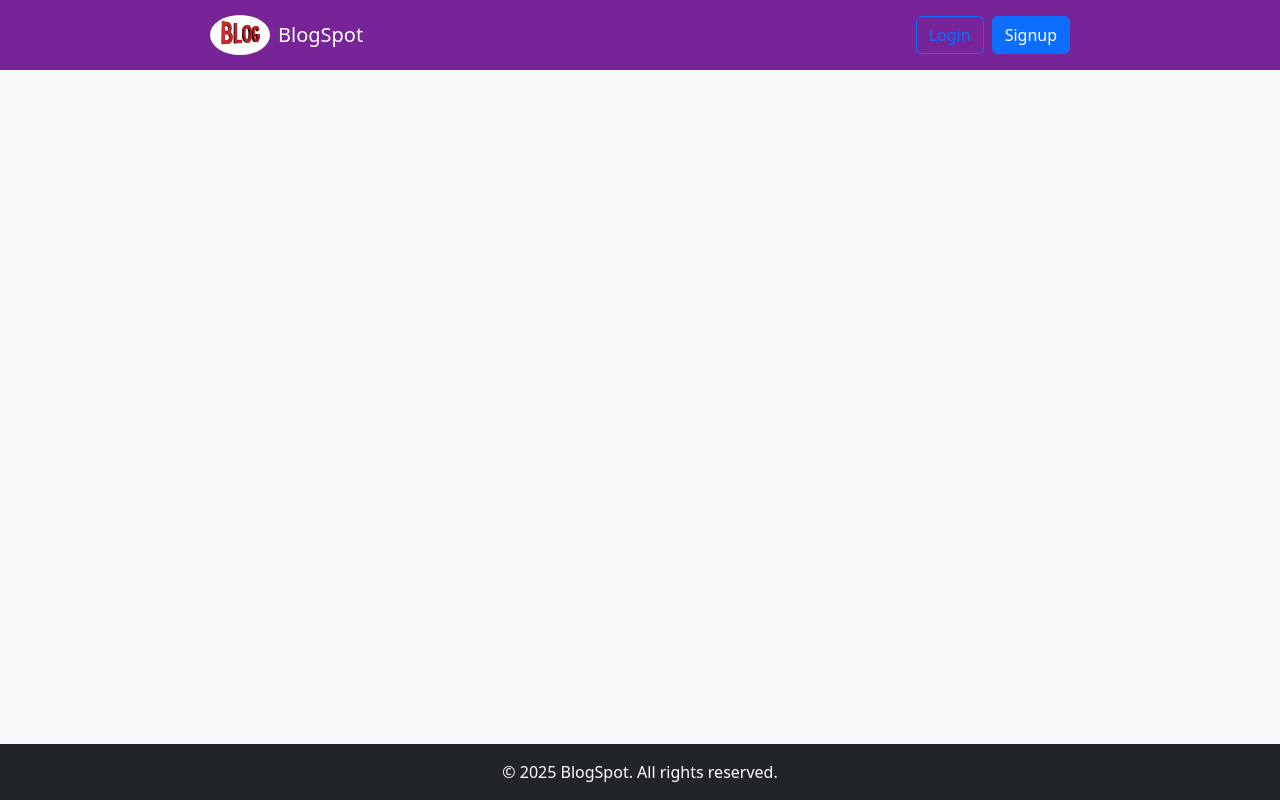
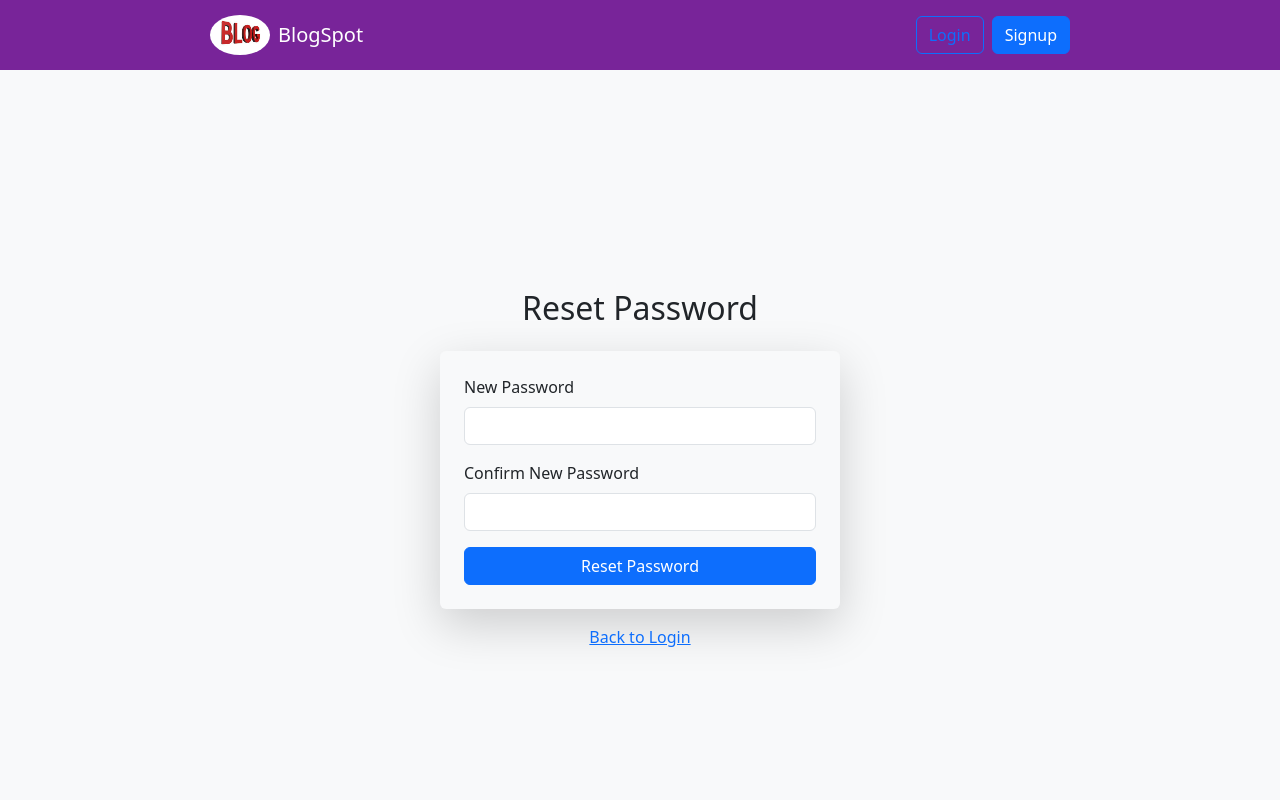
Before and after one commit to Komal-Dinodia/blogspot-ui, a React (Vite) app: page /reset-password/1/1 in a window 1280 px wide. Shown: the top 800 px of the page. Built offline with nearby package versions, Linux system fonts and the light colour scheme; no server answers.

Commit message:
change url

```diff
--- a/src/App.jsx
+++ b/src/App.jsx
@@ -7,12 +7,14 @@ import Footer from "./Footer";
 import Signup from "./Signup";
 import Login from "./Login";
 import BlogDetail from "./BlogDetail";
-import { AuthProvider } from "./AuthContext"; // Import AuthProvider
-import VerifyEmail  from "./VerifyEmail";
+import { AuthProvider } from "./AuthContext";
+import VerifyEmail from "./VerifyEmail";
+import ForgotPassword from "./ForgotPassword";
+import ResetPassword from "./ResetPassword"; // ✅ Import ResetPassword
 
 const App = () => {
   return (
-    <AuthProvider> {/* ✅ Wrap the whole app inside AuthProvider */}
+    <AuthProvider>
       <Router>
         <div className="d-flex flex-column min-vh-100">
           <Navbar />
@@ -21,9 +23,11 @@ const App = () => {
               <Route path="/" element={<Blog />} />
               <Route path="/signup" element={<Signup />} />
               <Route path="/login" element={<Login />} />
-              <Route path="/my-blogs" element={<MyBlog />}/>
+              <Route path="/my-blogs" element={<MyBlog />} />
               <Route path="/post/:slug" element={<BlogDetail />} />
               <Route path="/verify-email/:key" element={<VerifyEmail />} />
+              <Route path="/forgot-password" element={<ForgotPassword />} />
+              <Route path="/reset-password/:uid/:token" element={<ResetPassword />} /> {/* ✅ Added Reset Password Route */}
             </Routes>
           </div>
           <Footer />
--- /dev/null
+++ b/src/ForgotPassword.jsx
@@ -0,0 +1,81 @@
+import React, { useState } from "react";
+import { useNavigate } from "react-router-dom";
+import { Container, Form, Button, Alert, Spinner } from "react-bootstrap";
+
+const ForgotPassword = () => {
+  const [email, setEmail] = useState("");
+  const [loading, setLoading] = useState(false);
+  const [message, setMessage] = useState(null);
+  const [error, setError] = useState(null);
+  const navigate = useNavigate();
+
+  const handleSubmit = async (e) => {
+    e.preventDefault();
+    setLoading(true);
+    setMessage(null);
+    setError(null);
+
+    try {
+      const response = await fetch(`${import.meta.env.VITE_API_URL}auth/password/reset/`, {
+        method: "POST",
+        headers: { "Content-Type": "application/json" },
+        body: JSON.stringify({ email }),
+      });
+
+      const data = await response.json();
+      setLoading(false);
+
+      if (response.ok) {
+        setMessage("Password reset email has been sent. Check your inbox.");
+        setEmail(""); // Clear form input after successful request
+      } else {
+        setError(data.detail || "Something went wrong! Please try again.");
+      }
+    } catch (error) {
+      setLoading(false);
+      setError("An error occurred. Please try again later.");
+    }
+  };
+
+  return (
+    <Container className="d-flex justify-content-center align-items-center" style={{ minHeight: "100vh" }}>
+      <div className="w-100" style={{ maxWidth: "400px" }}>
+        <h2 className="text-center mb-4">Forgot Password</h2>
+        {message && <Alert variant="success">{message}</Alert>}
+        {error && <Alert variant="danger">{error}</Alert>}
+        <Form onSubmit={handleSubmit} className="p-4 shadow-lg rounded bg-light">
+          <Form.Group className="mb-3">
+            <Form.Label>Email Address</Form.Label>
+            <Form.Control
+              type="email"
+              value={email}
+              onChange={(e) => setEmail(e.target.value)}
+              required
+              disabled={message !== null} // Disable input after success
+            />
+          </Form.Group>
+          <Button
+            variant="primary"
+            type="submit"
+            className="w-100"
+            disabled={loading || message !== null} // Disable button after success
+          >
+            {loading ? <Spinner as="span" animation="border" size="sm" /> : "Send Reset Link"}
+          </Button>
+        </Form>
+
+        <div className="text-center mt-3">
+          <span
+            className="text-primary"
+            style={{ cursor: "pointer", textDecoration: "underline" }}
+            onClick={() => navigate("/login")}
+          >
+            Back to Login
+          </span>
+        </div>
+      </div>
+    </Container>
+  );
+};
+
+export default ForgotPassword;
--- a/src/Login.jsx
+++ b/src/Login.jsx
@@ -4,7 +4,7 @@ import { AuthContext } from "./AuthContext"; // ✅ Import AuthContext
 import { Modal, Button, Form, Container, Row, Col, Spinner } from "react-bootstrap";
 
 const Login = () => {
-  const { login } = useContext(AuthContext); // ✅ Use login function from context
+  const { login } = useContext(AuthContext);
   const [formData, setFormData] = useState({ email: "", password: "" });
   const [loading, setLoading] = useState(false);
   const [showModal, setShowModal] = useState(false);
@@ -34,7 +34,7 @@ const Login = () => {
         setIsSuccess(true);
         setShowModal(true);
 
-        login(data.user, data.access); // ✅ Updates auth state immediately
+        login(data.user, data.access);
 
         setTimeout(() => navigate("/"), 2000);
       } else {
@@ -65,6 +65,16 @@ const Login = () => {
               <Form.Label>Password</Form.Label>
               <Form.Control type="password" name="password" value={formData.password} onChange={handleChange} required />
             </Form.Group>
+
+            <div className="d-flex justify-content-between mb-3">
+              <span
+                className="text-primary"
+                style={{ cursor: "pointer", textDecoration: "underline" }}
+                onClick={() => navigate("/forgot-password")}
+              >
+                Forgot Password?
+              </span>
+            </div>
 
             <Button variant="primary" type="submit" className="w-100" disabled={loading}>
               {loading ? <Spinner as="span" animation="border" size="sm" /> : "Login"}
--- /dev/null
+++ b/src/ResetPassword.jsx
@@ -0,0 +1,102 @@
+import React, { useState } from "react";
+import { useParams, useNavigate } from "react-router-dom";
+import { Container, Form, Button, Alert, Spinner } from "react-bootstrap";
+
+const ResetPassword = () => {
+  const { uid, token } = useParams();
+  const navigate = useNavigate();
+  const [newPassword1, setNewPassword1] = useState("");
+  const [newPassword2, setNewPassword2] = useState("");
+  const [loading, setLoading] = useState(false);
+  const [message, setMessage] = useState(null);
+  const [error, setError] = useState(null);
+
+  const handleSubmit = async (e) => {
+    e.preventDefault();
+    setLoading(true);
+    setMessage(null);
+    setError(null);
+
+    try {
+      const response = await fetch(`${import.meta.env.VITE_API_URL}auth/password/reset/confirm/`, {
+        method: "POST",
+        headers: { "Content-Type": "application/json" },
+        body: JSON.stringify({ new_password1: newPassword1, new_password2: newPassword2, uid, token }),
+      });
+
+      const data = await response.json();
+      setLoading(false);
+
+      if (response.ok) {
+        setMessage("Password reset successful! Redirecting to login...");
+        setTimeout(() => navigate("/login"), 3000); // ✅ Redirect after 3s
+      } else {
+        setError(
+          data.new_password1?.[0] ||
+          data.new_password2?.[0] ||
+          data.non_field_errors?.[0] ||
+          "Something went wrong! Please try again."
+        );
+      }
+    } catch (error) {
+      setLoading(false);
+      setError("An error occurred. Please try again later.");
+    }
+  };
+
+  return (
+    <Container className="d-flex justify-content-center align-items-center" style={{ minHeight: "100vh" }}>
+      <div className="w-100" style={{ maxWidth: "400px" }}>
+        <h2 className="text-center mb-4">Reset Password</h2>
+
+        {message && <Alert variant="success">{message}</Alert>}
+        {error && <Alert variant="danger">{error}</Alert>}
+
+        <Form onSubmit={handleSubmit} className="p-4 shadow-lg rounded bg-light">
+          <Form.Group className="mb-3">
+            <Form.Label>New Password</Form.Label>
+            <Form.Control
+              type="password"
+              value={newPassword1}
+              onChange={(e) => setNewPassword1(e.target.value)}
+              required
+              disabled={message !== null} // ✅ Disable after success
+            />
+          </Form.Group>
+
+          <Form.Group className="mb-3">
+            <Form.Label>Confirm New Password</Form.Label>
+            <Form.Control
+              type="password"
+              value={newPassword2}
+              onChange={(e) => setNewPassword2(e.target.value)}
+              required
+              disabled={message !== null} // ✅ Disable after success
+            />
+          </Form.Group>
+
+          <Button
+            variant="primary"
+            type="submit"
+            className="w-100"
+            disabled={loading || message !== null} // ✅ Disable button after success
+          >
+            {loading ? <Spinner as="span" animation="border" size="sm" /> : "Reset Password"}
+          </Button>
+        </Form>
+
+        <div className="text-center mt-3">
+          <span
+            className="text-primary"
+            style={{ cursor: "pointer", textDecoration: "underline" }}
+            onClick={() => navigate("/login")}
+          >
+            Back to Login
+          </span>
+        </div>
+      </div>
+    </Container>
+  );
+};
+
+export default ResetPassword;
--- a/src/VerifyEmail.jsx
+++ b/src/VerifyEmail.jsx
@@ -12,7 +12,7 @@ const VerifyEmail = () => {
 
     const verifyEmail = async () => {
       try {
-        const response = await fetch("http://127.0.0.1:8000/auth/registration/verify-email/", {
+        const response = await fetch(`${import.meta.env.VITE_API_URL}auth/registration/verify-email/`, {
           method: "POST",
           headers: { "Content-Type": "application/json" },
           body: JSON.stringify({ key }),
--- a/src/Write.jsx
+++ b/src/Write.jsx
@@ -41,7 +41,7 @@ const Write = () => {
     }
 
     try {
-      const response = await fetch("http://127.0.0.1:8000/api/posts/", {
+      const response = await fetch(`${import.meta.env.VITE_API_URL}api/posts/`, {
         method: "POST",
         headers: {
           Authorization: `Bearer ${accessToken}`,
```
